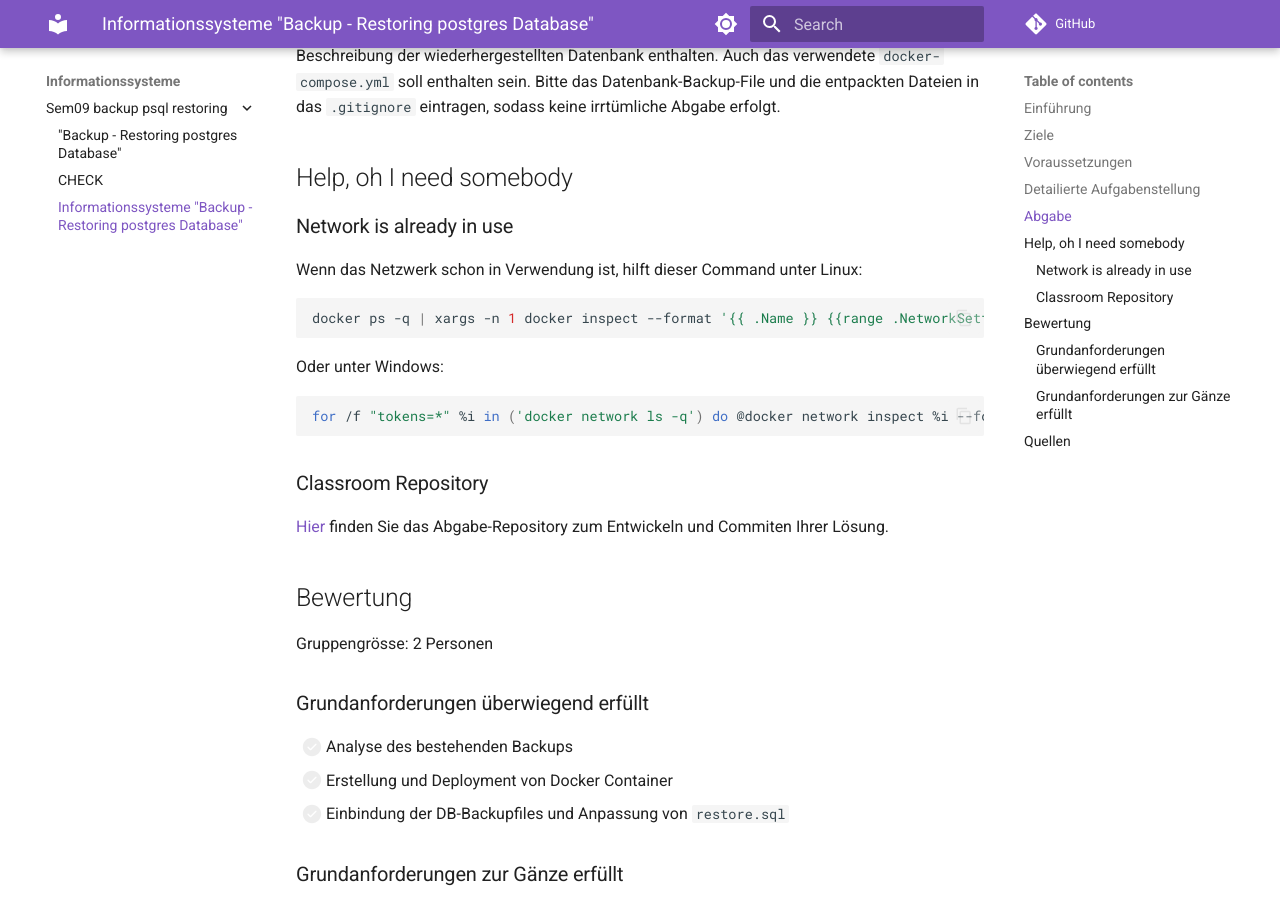
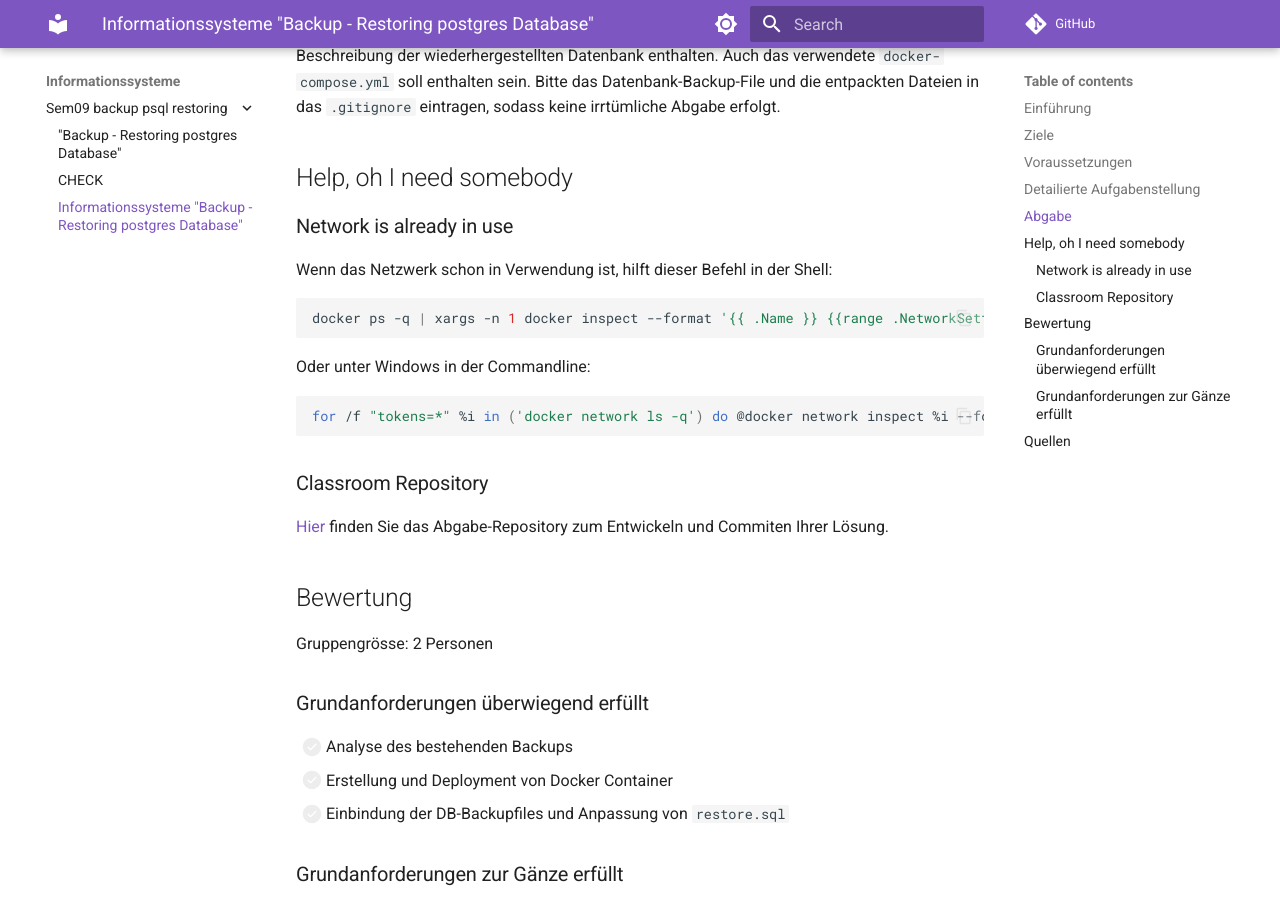
Before and after one commit to TGM-HIT/insy-exercises, an MkDocs documentation site: the page built from docs/informationssysteme_/sem09_backup_psql_restoring/TASK.md, in a window 1280 px wide and 900 px high, scrolled down 1193 px. Built offline with MkDocs 1.6.1 and Material for MkDocs 9.7.7, drawn with Linux system fonts in a browser that asks for light colours; comment, search, counter and statistics services are not loaded.

Commit message:
added cmd.exe info

````diff
--- a/docs/informationssysteme_/sem09_backup_psql_restoring/TASK.md
+++ b/docs/informationssysteme_/sem09_backup_psql_restoring/TASK.md
@@ -22,11 +22,11 @@ Im Repository soll das `README.md` die notwendigen Schritte beschreiben und eine
 
 ## Help, oh I need somebody
 ### Network is already in use
-Wenn das Netzwerk schon in Verwendung ist, hilft dieser Command unter Linux:
+Wenn das Netzwerk schon in Verwendung ist, hilft dieser Befehl in der Shell:
 ```bash
 docker ps -q | xargs -n 1 docker inspect --format '{{ .Name }} {{range .NetworkSettings.Networks}} {{.IPAddress}}{{end}}' | sed 's#^/##';
 ```
-Oder unter Windows:
+Oder unter Windows in der Commandline:
 ```sh
 for /f "tokens=*" %i in ('docker network ls -q') do @docker network inspect %i --format "{{.Name}}: {{range .IPAM.Config}}{{.Subnet}}{{end}}"
 ```
````
